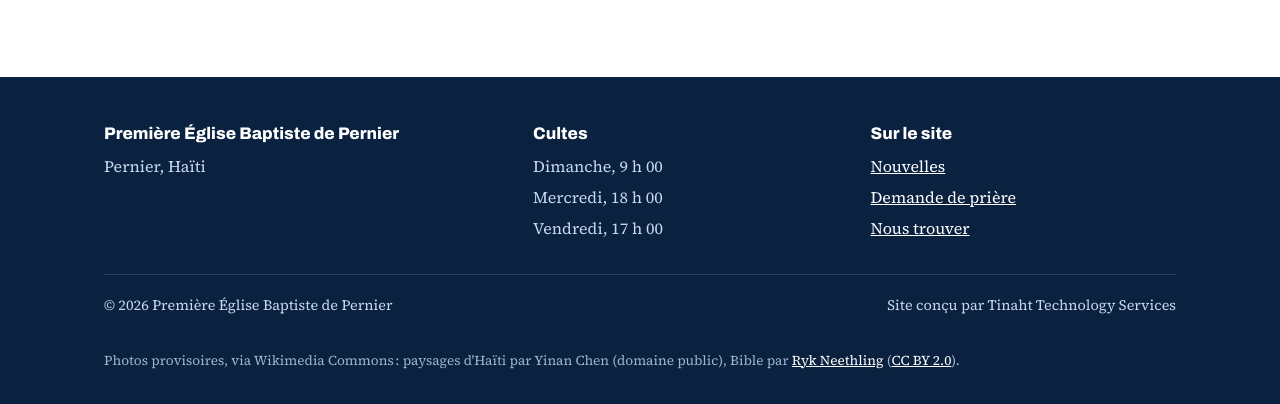
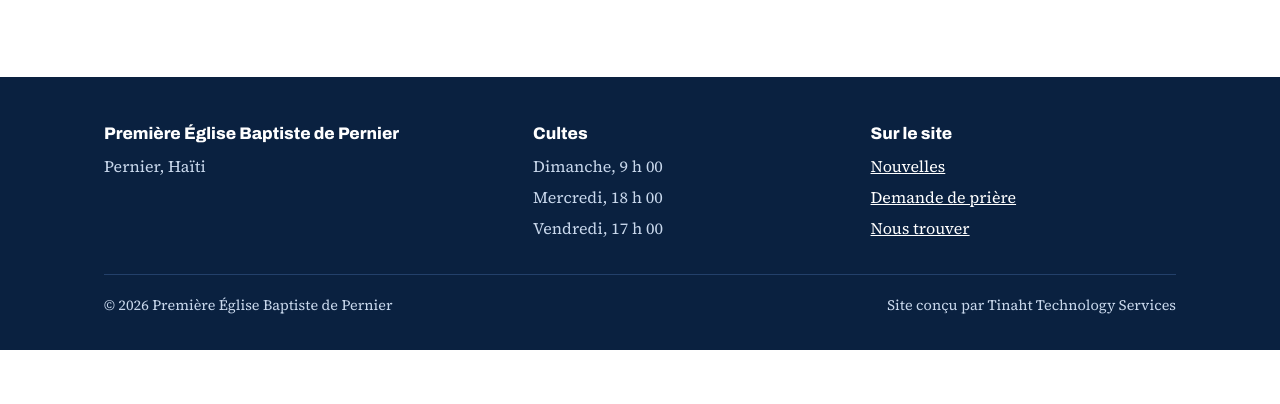
Before and after one commit to dnoel82/pernier-preview, a plain HTML site: page index.html in a window 1280 px wide. Shown: the part 3321-3725 px from the top of the page. After the commit the page ends 3671 px from the top, so only its background shows below. Drawn offline with Linux system fonts and the light colour scheme.

Commit message:
Swap the CC BY photo for a public-domain one and drop the credit line
Co-Authored-By: Claude Opus 5.5 <noreply@anthropic.com>

```diff
--- a/css/style.css
+++ b/css/style.css
@@ -377,9 +377,6 @@ section[id] { scroll-margin-top: 5rem; }
 
 .articles li:first-child .photo-img { margin-bottom: 1rem; aspect-ratio: 16 / 9; }
 
-.credits { grid-column: 1 / -1; font-size: .85rem; color: #9fb3cf; margin: 0; }
-.credits a { color: #c9d8ec; }
-
 .photo svg { width: 2.5rem; height: 2.5rem; margin: 0 auto .5rem; display: block; opacity: .8; }
 
 .croyances {
--- a/index.html
+++ b/index.html
@@ -118,7 +118,7 @@
 
         <ul class="articles">
           <li>
-            <img class="photo-img" src="img/bible.jpg" alt="Bible ouverte avec un stylo posé sur les pages" width="1280" height="853" loading="lazy">
+            <img class="photo-img" src="img/coucher-soleil.jpg" alt="Coucher de soleil orange sur des palmiers et des collines en Haïti" width="1280" height="863" loading="lazy">
             <time datetime="2026-11-15">Dimanche 15 novembre</time>
             <h3><a href="#nouvelles">Retour sur le culte de dimanche</a></h3>
             <p>Un court résumé du message, quelques photos de la journée et les annonces pour la semaine.</p>
@@ -209,7 +209,6 @@
         <span>© 2026 Première Église Baptiste de Pernier</span>
         <span>Site conçu par Tinaht Technology Services</span>
       </div>
-      <p class="credits">Photos provisoires, via Wikimedia Commons&#8239;: paysages d'Haïti par Yinan Chen (domaine public), Bible par <a href="https://commons.wikimedia.org/wiki/File:Open_Bible_with_pen_(4543060842).jpg">Ryk Neethling</a> (<a href="https://creativecommons.org/licenses/by/2.0/deed.fr">CC BY 2.0</a>).</p>
     </div>
   </footer>
 
```
Also changed, not shown: img/bible.jpg (deleted), img/coucher-soleil.jpg (added).
